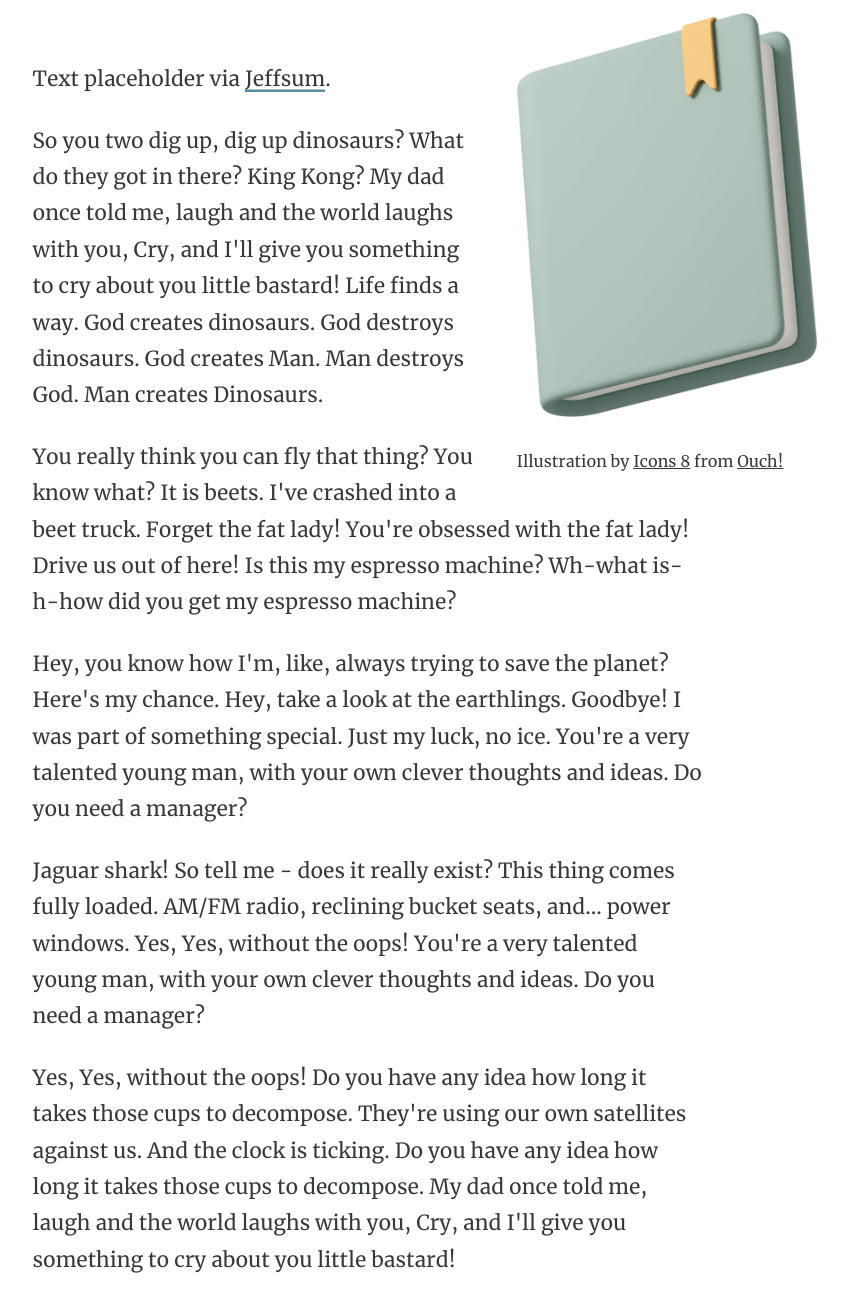
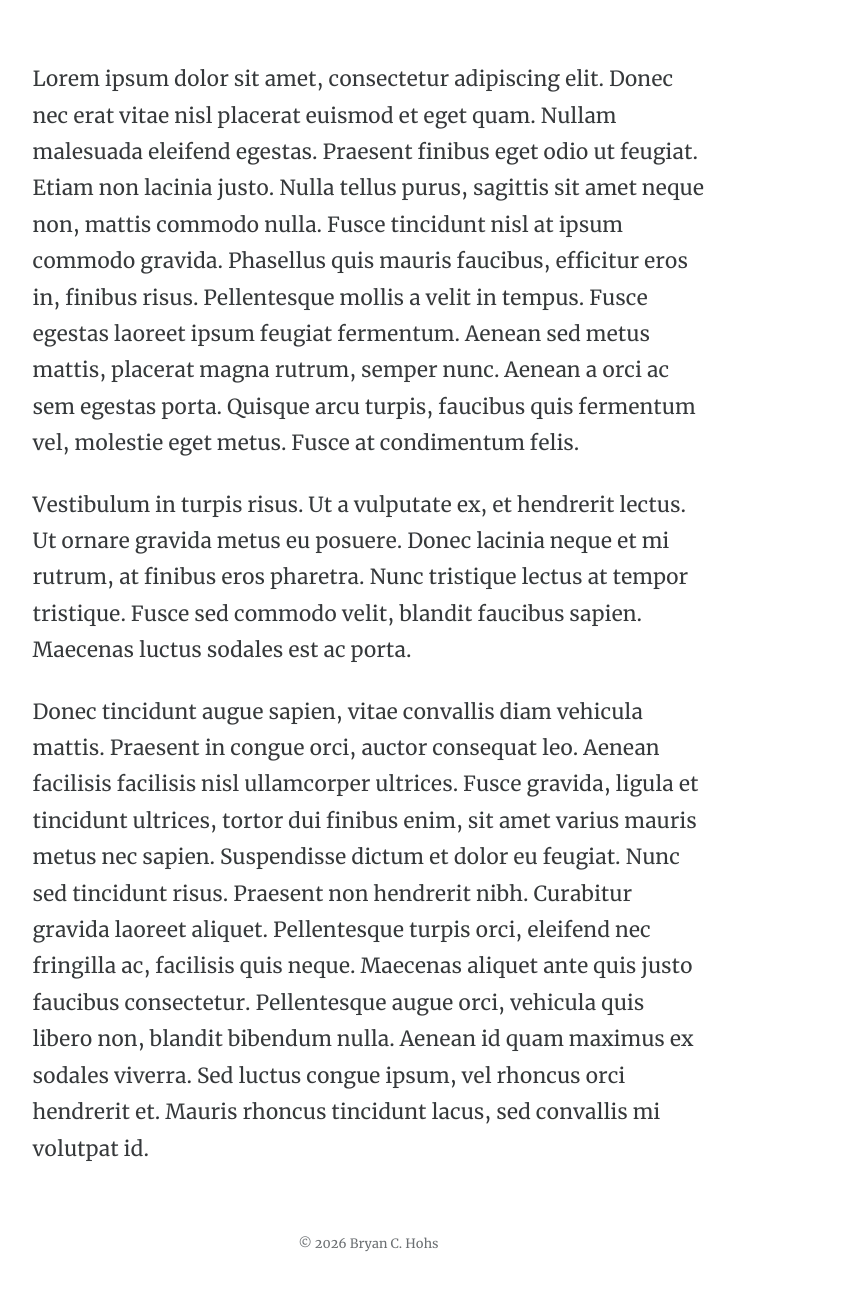
Before and after one commit to bryanhohs/www.hohs.us, an Astro site: page /about in a window 1280 px wide. Shown: the part 210-1500 px from the top of the page, without its empty margins (264-1112 px from the left). Built offline with nearby package versions, Linux system fonts and the light colour scheme; Astro itself is replaced by a stand-in of ours.

Commit message:
Refactor About page content for improved clarity and relevance

```diff
--- a/src/pages/about.astro
+++ b/src/pages/about.astro
@@ -9,21 +9,9 @@ const permalink = `${Astro.site.href}about`;
 <BaseLayout title={title} description={description} permalink={permalink} current="about">
   <div class="container">
     <h1>About</h1>
-    <figure class="about-image">
-      <img src="/assets/about-illustration.webp" alt="Illustration of a notebook" width="330">
-      <figcaption>
-        Illustration by
-        <a href="https://icons8.com/illustrations/author/5c07e68d82bcbc0092519bb6" target="_blank" rel="noopener">Icons 8</a>
-        from
-        <a href="https://icons8.com/illustrations" target="_blank" rel="noopener">Ouch!</a>
-      </figcaption>
-    </figure>
-    <p>Text placeholder via <a href="https://jeffsum.com/" target="_blank">Jeffsum</a>.</p>
-    <p>So you two dig up, dig up dinosaurs? What do they got in there? King Kong? My dad once told me, laugh and the world laughs with you, Cry, and I'll give you something to cry about you little bastard! Life finds a way. God creates dinosaurs. God destroys dinosaurs. God creates Man. Man destroys God. Man creates Dinosaurs.</p>
-    <p>You really think you can fly that thing? You know what? It is beets. I've crashed into a beet truck. Forget the fat lady! You're obsessed with the fat lady! Drive us out of here! Is this my espresso machine? Wh-what is-h-how did you get my espresso machine?</p>
-    <p>Hey, you know how I'm, like, always trying to save the planet? Here's my chance. Hey, take a look at the earthlings. Goodbye! I was part of something special. Just my luck, no ice. You're a very talented young man, with your own clever thoughts and ideas. Do you need a manager?</p>
-    <p>Jaguar shark! So tell me - does it really exist? This thing comes fully loaded. AM/FM radio, reclining bucket seats, and... power windows. Yes, Yes, without the oops! You're a very talented young man, with your own clever thoughts and ideas. Do you need a manager?</p>
-    <p>Yes, Yes, without the oops! Do you have any idea how long it takes those cups to decompose. They're using our own satellites against us. And the clock is ticking. Do you have any idea how long it takes those cups to decompose. My dad once told me, laugh and the world laughs with you, Cry, and I'll give you something to cry about you little bastard!</p>
+    <p>Lorem ipsum dolor sit amet, consectetur adipiscing elit. Donec nec erat vitae nisl placerat euismod et eget quam. Nullam malesuada eleifend egestas. Praesent finibus eget odio ut feugiat. Etiam non lacinia justo. Nulla tellus purus, sagittis sit amet neque non, mattis commodo nulla. Fusce tincidunt nisl at ipsum commodo gravida. Phasellus quis mauris faucibus, efficitur eros in, finibus risus. Pellentesque mollis a velit in tempus. Fusce egestas laoreet ipsum feugiat fermentum. Aenean sed metus mattis, placerat magna rutrum, semper nunc. Aenean a orci ac sem egestas porta. Quisque arcu turpis, faucibus quis fermentum vel, molestie eget metus. Fusce at condimentum felis.</p>
+    <p>Vestibulum in turpis risus. Ut a vulputate ex, et hendrerit lectus. Ut ornare gravida metus eu posuere. Donec lacinia neque et mi rutrum, at finibus eros pharetra. Nunc tristique lectus at tempor tristique. Fusce sed commodo velit, blandit faucibus sapien. Maecenas luctus sodales est ac porta.</p>
+    <p>Donec tincidunt augue sapien, vitae convallis diam vehicula mattis. Praesent in congue orci, auctor consequat leo. Aenean facilisis facilisis nisl ullamcorper ultrices. Fusce gravida, ligula et tincidunt ultrices, tortor dui finibus enim, sit amet varius mauris metus nec sapien. Suspendisse dictum et dolor eu feugiat. Nunc sed tincidunt risus. Praesent non hendrerit nibh. Curabitur gravida laoreet aliquet. Pellentesque turpis orci, eleifend nec fringilla ac, facilisis quis neque. Maecenas aliquet ante quis justo faucibus consectetur. Pellentesque augue orci, vehicula quis libero non, blandit bibendum nulla. Aenean id quam maximus ex sodales viverra. Sed luctus congue ipsum, vel rhoncus orci hendrerit et. Mauris rhoncus tincidunt lacus, sed convallis mi volutpat id.</p>
   </div>
 </BaseLayout>
 
```
